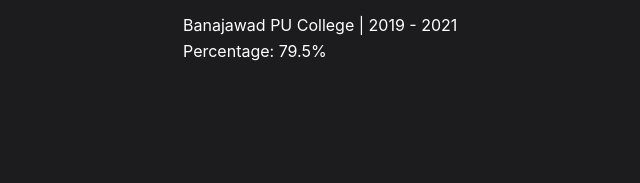
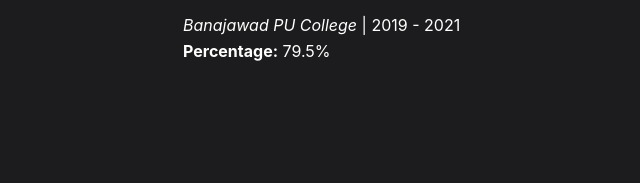
Before and after one commit to kiranimmadi2/portfolio, a plain HTML site: page about.html in a window 1280 px wide. Shown: the part 405-588 px from the top of the page, 125-765 px from the left. Drawn offline with Linux system fonts and the light colour scheme.

Commit message:
Update about.html

```diff
--- a/about.html
+++ b/about.html
@@ -63,15 +63,13 @@
                                 <p><em>Dayananda Sagar University</em> | 2021 - 2025</p>
                                 <p><strong>CGPA:</strong> 7.51</p>
                             </div>
-
                         </li>
                         <li>
                             <div>
                                 <h3>PUC (PCMB)</h3>
-                            <p>Banajawad PU College | 2019 - 2021</p>
-                            <p>Percentage: 79.5%</p>
+                                <p><em>Banajawad PU College</em> | 2019 - 2021</p>
+                                <p><strong>Percentage:</strong> 79.5%</p>
                             </div>
-
                         </li>
                     </ul>
             </div>
```
Lines whose indentation alone changed are shown as unchanged.
